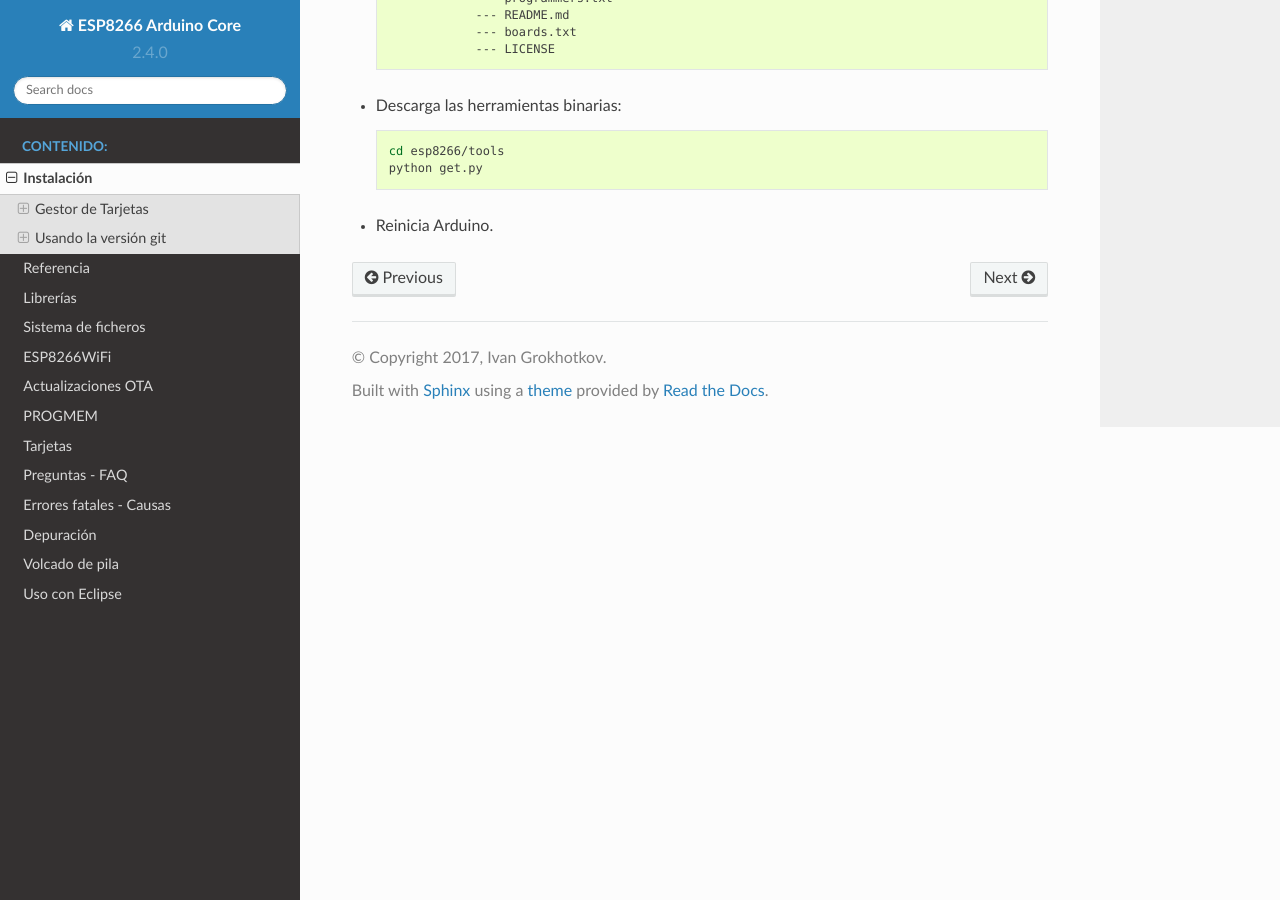
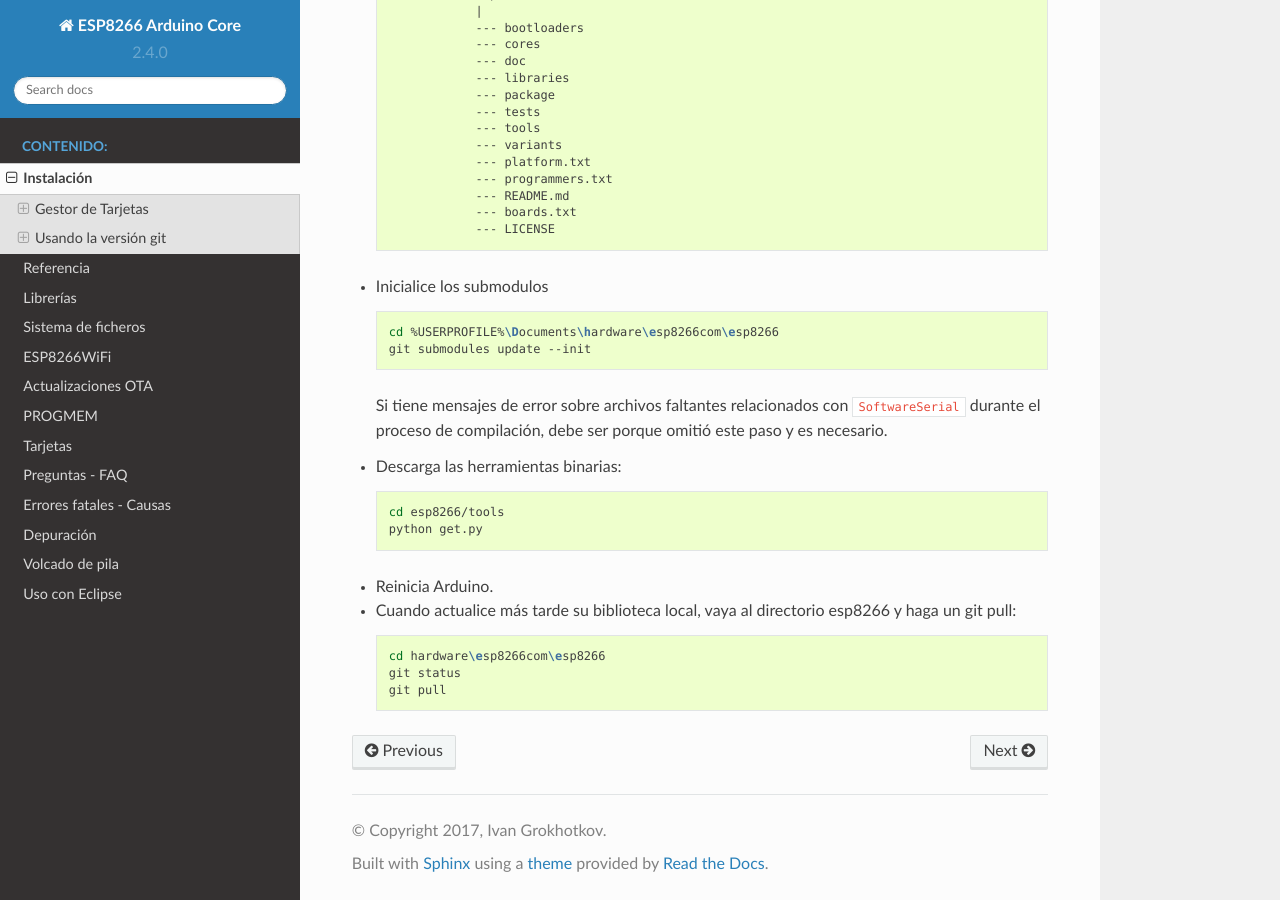
Before and after one commit to lrmoreno007/ESP8266-Arduino-Spanish, a Sphinx documentation site: the page built from doc/installing.rst, in a window 1280 px wide and 900 px high, scrolled down 3133 px. Built offline with Sphinx 7.4.7 and the Read the Docs theme 2.0.0, drawn with Linux system fonts in a browser that asks for light colours; some of the changed text lies outside the part shown.

Commit message:
Add fix for SoftwareSerial submodule errors to documentation (#5602)

```diff
--- a/doc/installing.rst
+++ b/doc/installing.rst
@@ -87,6 +87,15 @@
                    --- boards.txt
                    --- LICENSE
 
+-  Inicialice los submodulos
+
+   .. code:: bash
+
+       cd %USERPROFILE%\Documents\hardware\esp8266com\esp8266
+       git submodules update --init
+
+   Si tiene mensajes de error sobre archivos faltantes relacionados con ``SoftwareSerial`` durante el proceso de compilación, debe ser porque omitió este paso y es necesario.
+
 -  Descarga las herramientas binarias:
 
    .. code:: bash
@@ -149,6 +158,15 @@
                    --- boards.txt
                    --- LICENSE
 
+-  Inicialice los submodulos
+
+   .. code:: bash
+
+       cd %USERPROFILE%\Documents\hardware\esp8266com\esp8266
+       git submodules update --init
+
+   Si tiene mensajes de error sobre archivos faltantes relacionados con ``SoftwareSerial`` durante el proceso de compilación, debe ser porque omitió este paso y es necesario.
+
 -  Descarga las herramientas binarias:
 
    .. code:: bash
@@ -157,3 +175,11 @@
        python get.py
 
 -  Reinicia Arduino.
+
+- Cuando actualice más tarde su biblioteca local, vaya al directorio esp8266 y haga un git pull:
+
+  .. code:: bash
+
+       cd hardware\esp8266com\esp8266
+       git status
+       git pull
```
